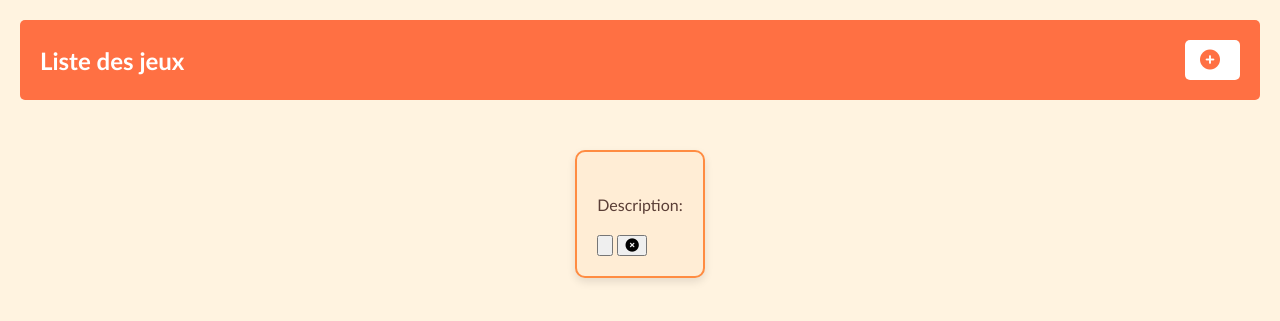
After one commit to 3thernityDev/LudoTeam, a Symfony app: template templates/game/show.html.twig in a window 1280 px wide. The commit adds this page. Shown: the top 321 px of the page. Run offline with Twig, Linux system fonts and the light colour scheme; the template is opened without the code that fills it, so the values that code supplies are empty; some libraries are stand-ins or nearby versions.

Commit message:
[ADD/EDIT] add button to card component and add show by id methode for game

```diff
--- a/templates/components/game/_game_card.html.twig
+++ b/templates/components/game/_game_card.html.twig
@@ -2,4 +2,8 @@
     <h2>{{ name }}</h2>
     <p>Description:</p>
     <p>{{ description }}</p>
+    {# EDIT BUTTON #}
+    <button class="edit"><i class="fa-solid fa-circle-edit"></i></button>
+    {# DELETE BUTTON #}
+    <button class="delete"><i class="fa-solid fa-circle-xmark"></i></button>
 </article>
--- /dev/null
+++ b/templates/game/show.html.twig
@@ -0,0 +1,15 @@
+{% extends 'base.html.twig' %} {% block title %} Liste des Jeux {% endblock %}
+{% block stylesheets %}
+<link rel="stylesheet" href="{{ asset('styles/game/card.css') }}" />
+<link rel="stylesheet" href="{{ asset('styles/app.css') }}" />
+{% endblock %} {% block body %}
+<div class="titlte">
+    <h1>Liste des jeux</h1>
+    <button><i class="fa-solid fa-circle-plus"></i></button>
+</div>
+<div class="card-Container">
+    {% include 'components/game/_game_card.html.twig' with { name: game.name,
+    description: game.description } %}
+</div>
+
+{% endblock %}
```
Also changed, not shown: src/Controller/GameController.php (+10 -0 lines).
